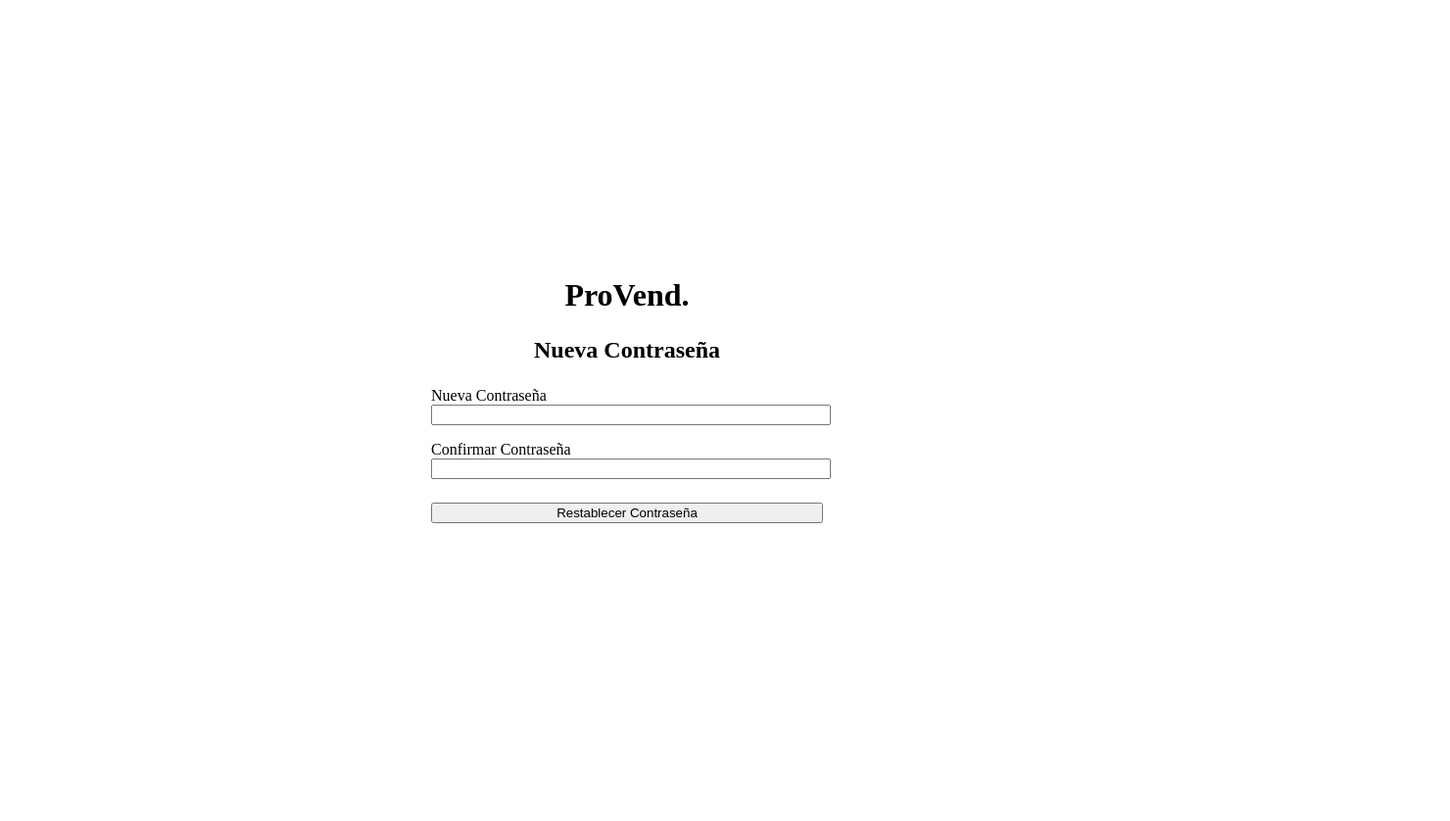
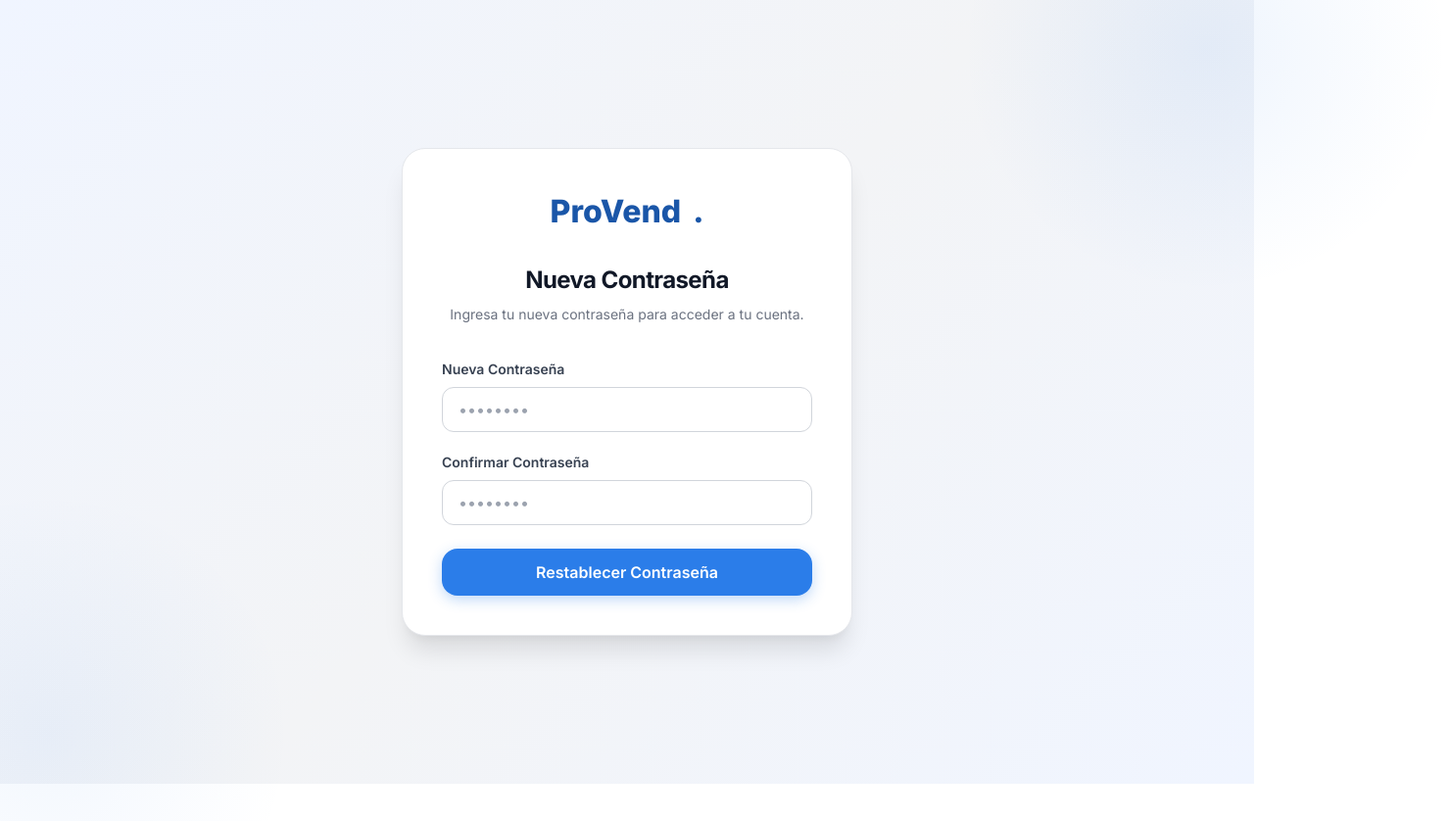
Before and after one commit to Lori-hub12/provent, a website: page reset-password.html in a window 1280 px wide. Shown: the whole page at 98% size, 1480 px wide, since content can reach past the window. Before the commit the page ends 816 px from the top, so only its background shows below. Drawn offline with Linux system fonts and the light colour scheme.

Commit message:
style: fix auth layout on password recovery pages

```diff
--- a/reset-password.html
+++ b/reset-password.html
@@ -4,29 +4,31 @@
     <meta charset="UTF-8">
     <meta name="viewport" content="width=device-width, initial-scale=1.0">
     <title>Nueva Contraseña - ProVend</title>
-  <link rel="stylesheet" href="css/index.css">
-  <style>
-    body { background: var(--neutral-50); display: flex; align-items: center; justify-content: center; min-height: 100vh; }
-    .auth-card { background: white; padding: 2.5rem; border-radius: var(--radius-xl); box-shadow: var(--shadow-xl); width: 100%; max-width: 400px; text-align: center; }
-    .auth-logo { font-size: 2rem; font-weight: 800; color: var(--primary-600); margin-bottom: 1.5rem; display: block; text-decoration: none; }
-  </style>
+    <link href="https://fonts.googleapis.com/css2?family=Inter:wght@400;500;600;700;800&display=swap" rel="stylesheet">
+    <link rel="stylesheet" href="css/variables.css">
+    <link rel="stylesheet" href="css/base.css">
+    <link rel="stylesheet" href="css/components.css">
+    <link rel="stylesheet" href="css/layout.css">
+    <link rel="stylesheet" href="css/pages.css">
 </head>
 <body>
+    <div class="auth-layout">
         <div class="auth-card">
-    <a href="index.html" class="auth-logo">ProVend<span style="color:var(--secondary-500)">.</span></a>
-    <h2 style="font-size:1.5rem; color:var(--neutral-900); margin-bottom:1.5rem">Nueva Contraseña</h2>
-
+            <div class="auth-logo"><a href="index.html" style="font-size:2rem; font-weight:800; color:var(--primary-600); text-decoration:none">ProVend<span style="color:var(--secondary-500)">.</span></a></div>
+            <h1 class="auth-title">Nueva Contraseña</h1>
+            <p class="auth-subtitle">Ingresa tu nueva contraseña para acceder a tu cuenta.</p>
             <form id="reset-form" onsubmit="sendReset(event)">
-      <div class="form-group" style="text-align: left; margin-bottom: 1rem;">
-        <label>Nueva Contraseña</label>
-        <input type="password" id="password" class="input" style="width:100%" required minlength="6">
+                <div class="form-group">
+                    <label class="form-label">Nueva Contraseña</label>
+                    <input class="form-input" type="password" id="password" required minlength="6" placeholder="••••••••">
                 </div>
-      <div class="form-group" style="text-align: left; margin-bottom: 1.5rem;">
-        <label>Confirmar Contraseña</label>
-        <input type="password" id="confirm-password" class="input" style="width:100%" required minlength="6">
+                <div class="form-group">
+                    <label class="form-label">Confirmar Contraseña</label>
+                    <input class="form-input" type="password" id="confirm-password" required minlength="6" placeholder="••••••••">
                 </div>
-      <button type="submit" class="btn btn-primary" style="width:100%">Restablecer Contraseña</button>
+                <button type="submit" class="btn btn-primary btn-block btn-lg" style="margin-top:1.5rem">Restablecer Contraseña</button>
             </form>
+        </div>
     </div>
 
     <script>
```
Also changed, not shown: forgot-password.html (+17 -17 lines). Lines whose indentation alone changed are shown as unchanged.
